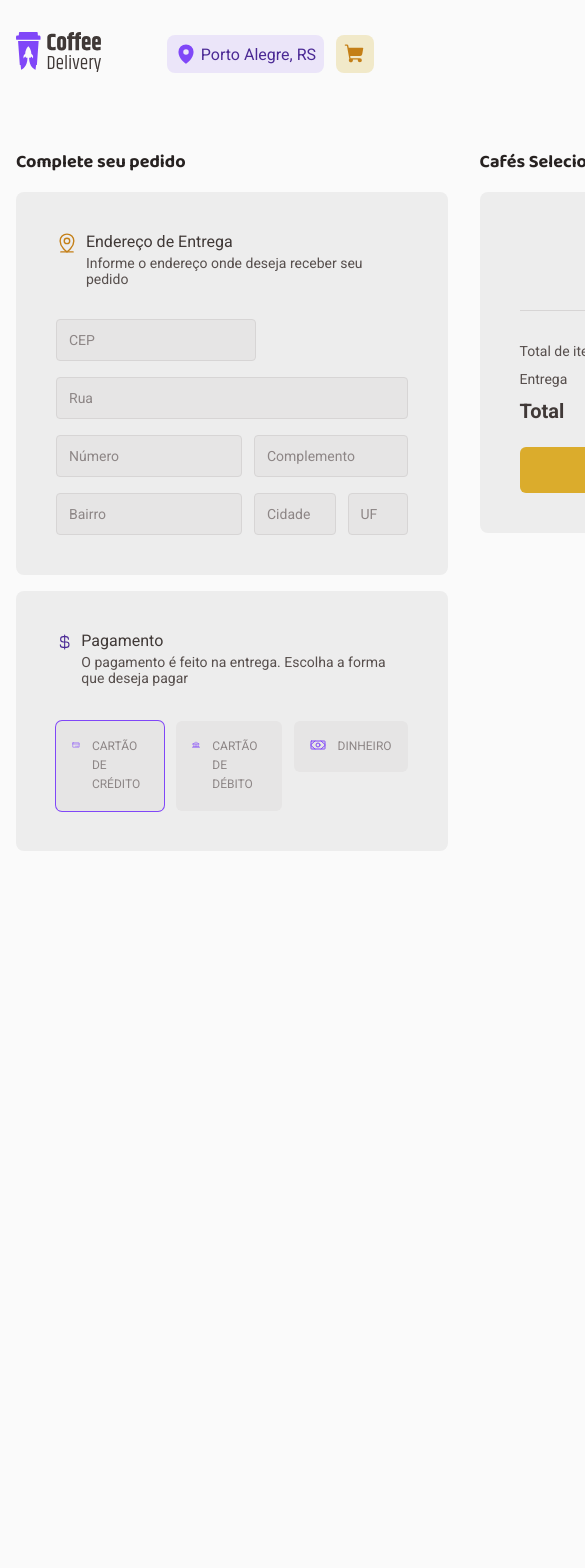
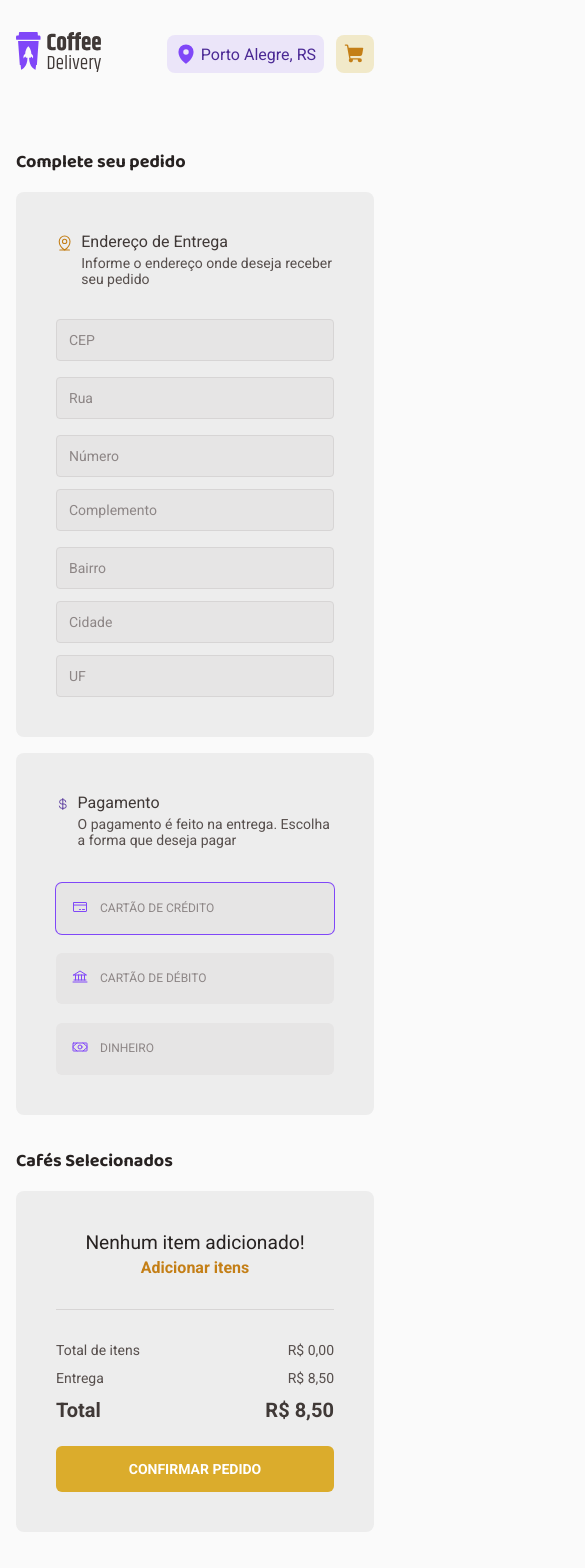
Before and after one commit to natan3001/Desafio-02---Coffee-Delivery, a React (Vite) app: page /checkout in a window 390 px wide. Shown: the top 1568 px of the page, 585 px wide, since content can reach past the window. Before the commit the page ends 851 px from the top, so only its background shows below. Built offline with nearby package versions, Linux system fonts and the light colour scheme.

Commit message:
Adicionado responsividade ao site

```diff
--- a/src/pages/Checkout/index.tsx
+++ b/src/pages/Checkout/index.tsx
@@ -174,6 +174,7 @@ export function Checkout() {
                 color="purple"
               />
               <PaymentMethodsContainer>
+                <div>
                   <label htmlFor="creditCardMethod1">
                     <input
                       type="radio"
@@ -185,6 +186,8 @@ export function Checkout() {
                       <CreditCard size={16} /> Cartão de crédito
                     </span>
                   </label>
+                </div>
+                <div>
                   <label htmlFor="creditCardMethod2">
                     <input
                       type="radio"
@@ -196,6 +199,8 @@ export function Checkout() {
                       <Bank size={16} /> Cartão de débito
                     </span>
                   </label>
+                </div>
+                <div>
                   <label htmlFor="creditCardMethod3">
                     <input
                       type="radio"
@@ -207,6 +212,7 @@ export function Checkout() {
                       <Money size={16} /> Dinheiro
                     </span>
                   </label>
+                </div>
               </PaymentMethodsContainer>
             </CheckoutContent>
           </div>
--- a/src/pages/Checkout/styles.ts
+++ b/src/pages/Checkout/styles.ts
@@ -2,6 +2,7 @@ import styled from 'styled-components'
 
 export const CheckoutContainer = styled.form`
   margin-top: 2.5rem;
+  margin-bottom: 2.5rem;
   display: grid;
   grid-template-columns: 1fr 28rem;
   gap: 2rem;
@@ -10,6 +11,10 @@ export const CheckoutContainer = styled.form`
   h2 {
     font-size: 1.125rem;
     font-family: 'Baloo 2', sans-serif;
+  }
+
+  @media (max-width: 960px) {
+    grid-template-columns: 1fr;
   }
 `
 
@@ -54,6 +59,12 @@ export const DeliveryFormContainer = styled.div`
     display: flex;
     gap: 0.75rem;
   }
+
+  @media (max-width: 560px) {
+    div {
+      flex-direction: column;
+    }
+  }
 `
 
 export const PaymentMethodsContainer = styled.div`
@@ -63,6 +74,7 @@ export const PaymentMethodsContainer = styled.div`
 
   label {
     flex: 1;
+    height: auto;
     cursor: pointer;
   }
 
@@ -96,6 +108,24 @@ export const PaymentMethodsContainer = styled.div`
 
   input:checked + span {
     box-shadow: 0 0 0 1px ${(props) => props.theme['purple-500']};
+  }
+
+  @media (max-width: 1150px) {
+    flex-direction: column;
+    width: 100%;
+    gap: 0;
+  }
+
+  @media (max-width: 960px) {
+    flex-direction: row;
+    width: 100%;
+    gap: 0.75rem;
+  }
+
+  @media (max-width: 768px) {
+    flex-direction: column;
+    width: 100%;
+    gap: 0;
   }
 `
 
@@ -164,4 +194,8 @@ export const InputContainer = styled.input<InputContainerProps>`
     if (props.width === 'medium') return '12.5rem'
     if (props.width === 'small') return '3.75rem'
   }};
+
+  @media (max-width: 560px) {
+    width: 100%;
+  }
 `
--- a/src/pages/Home/Banner/styles.ts
+++ b/src/pages/Home/Banner/styles.ts
@@ -6,6 +6,17 @@ export const BannerContainer = styled.div`
   align-items: center;
   padding: 5.75rem 0;
   gap: 3.5rem;
+
+  @media (max-width: 1140px) {
+    img {
+      display: none;
+    }
+  }
+
+  @media (max-width: 560px) {
+    padding: 1.75rem 0 3.75rem;
+    gap: 0;
+  }
 `
 
 const SPAN_COLOR = {
@@ -46,6 +57,15 @@ export const ContentContainer = styled.div`
       gap: 0.75rem;
     }
   }
+
+  @media (max-width: 700px) {
+    h1 {
+      font-size: 2rem;
+    }
+    ul {
+      grid-template-columns: 1fr;
+    }
+  }
 `
 
 export const SpanContainer = styled.span<SpanProps>`
--- a/src/pages/Home/styles.ts
+++ b/src/pages/Home/styles.ts
@@ -15,4 +15,16 @@ export const CoffeeListContainer = styled.div`
   display: grid;
   grid-template-columns: 1fr 1fr 1fr 1fr;
   gap: 2.5rem 2rem;
+
+  @media (max-width: 1140px) {
+    grid-template-columns: 1fr 1fr 1fr;
+  }
+
+  @media (max-width: 870px) {
+    grid-template-columns: 1fr 1fr;
+  }
+
+  @media (max-width: 600px) {
+    grid-template-columns: 1fr;
+  }
 `
--- a/src/pages/Success/styles.ts
+++ b/src/pages/Success/styles.ts
@@ -36,8 +36,8 @@ export const OrderDetailsItem = styled.li<OrderDetailsIconProps>`
   gap: 0.75rem;
 
   > span {
-    width: 32px;
-    height: 32px;
+    min-width: 32px;
+    min-height: 32px;
     border-radius: 50%;
     display: flex;
     justify-content: center;
@@ -97,4 +97,23 @@ export const OrderDetails = styled.div`
     -webkit-mask-composite: xor;
     mask-composite: exclude;
   }
+
+  @media (max-width: 980px) {
+    grid-template-columns: 1fr;
+    gap: 0;
+
+    img {
+      display: none;
+    }
+
+    ul {
+      max-width: 45rem;
+    }
+  }
+
+  @media (max-width: 980px) {
+    ul {
+      padding: 2rem;
+    }
+  }
 `
--- a/src/styles/global.ts
+++ b/src/styles/global.ts
@@ -23,4 +23,8 @@ export const GlobalStyle = createGlobalStyle`
     font-weight: 400;
     font-size: 1rem;
   }
+
+  @media (max-width: 768px) {
+    font-size: 85% !important;
+  }
 `
```
Lines whose indentation alone changed are shown as unchanged.
